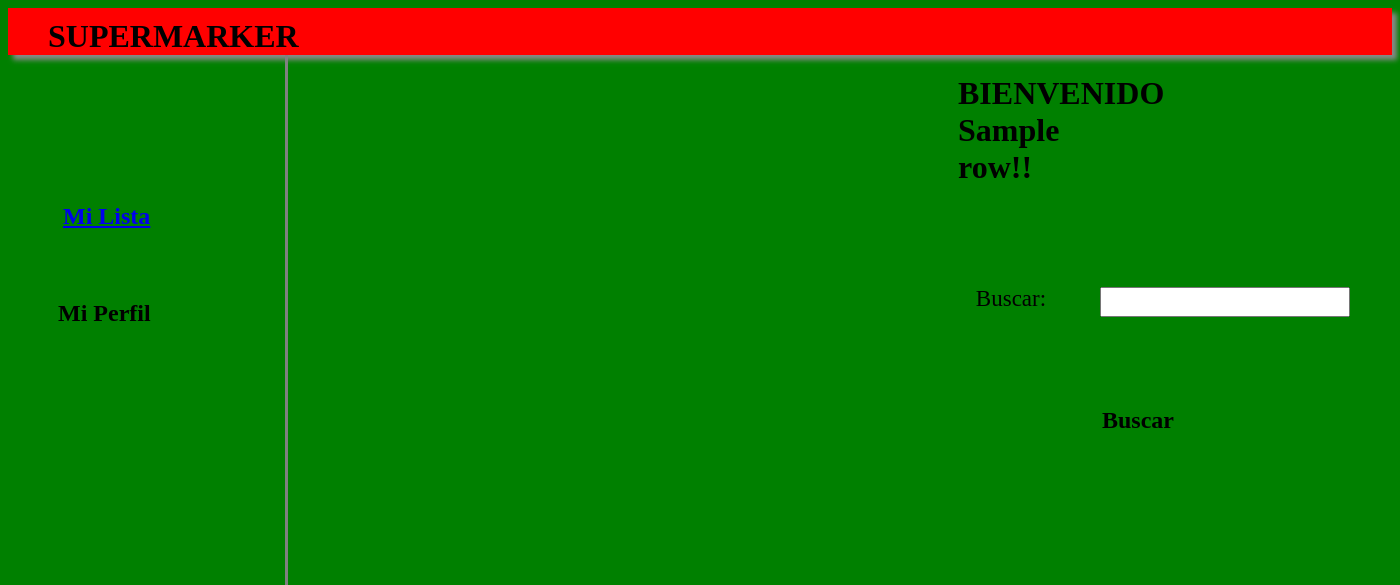
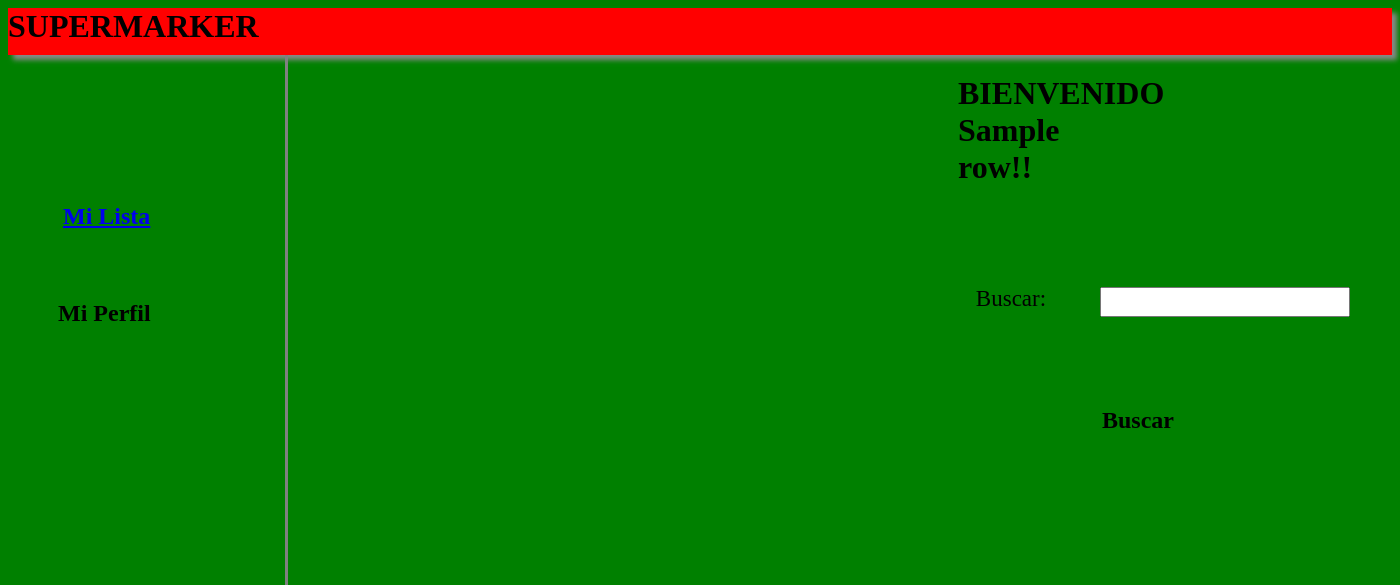
Before and after one commit to urtziperez/supermarker, a Django app: template usuarios/templates/session.html in a window 1400 px wide. Shown: the top 585 px of the page. Run offline with Django 3.2, Linux system fonts and the light colour scheme; the template is opened without the code that fills it: most values are stand-ins (such as "Sample title", 1, 10 or a date in 2020); parts of the project's set-up code (start-up, migrations or seed data) failed here and were passed over; some libraries are stand-ins or nearby versions.

Commit message:
supermarkerv2

```diff
--- a/usuarios/templates/session.html
+++ b/usuarios/templates/session.html
@@ -274,7 +274,7 @@
 <body data-role="page">
 
 	<div class="ui-header" data-role="header">
-    <h1 class="ui-title" style="padding: 10px 40px; ">SUPERMARKER</h1>
+    <h1 class="ui-title" >SUPERMARKER</h1>
     </div>
 
 	<center>
```
